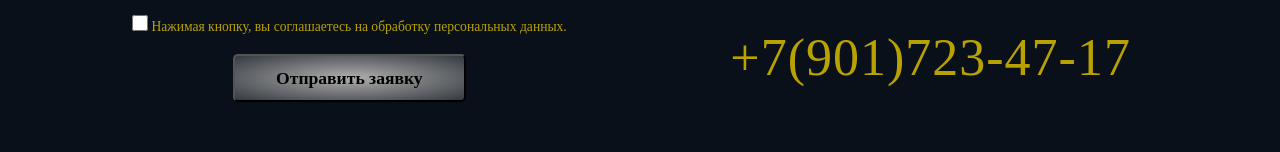
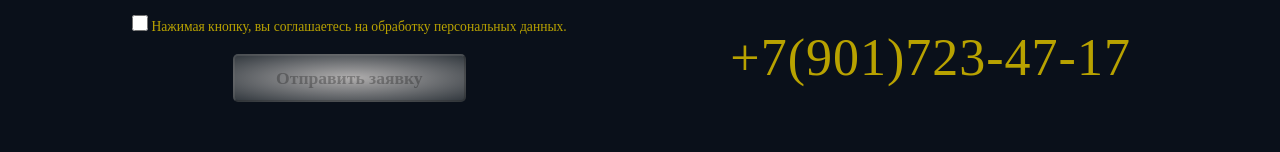
Before and after one commit to AnigalHub/Valencia, a Nuxt app: page / in a window 1280 px wide. Shown: the part 2140-2292 px from the top of the page. Built offline with nearby package versions, Linux system fonts and the light colour scheme.

Commit message:
добавлен computed

```diff
--- a/components/secondary_pages/send_form.vue
+++ b/components/secondary_pages/send_form.vue
@@ -6,8 +6,9 @@
       <label for="phone">Ваш телефон:</label>
       <input v-model="feedback.phone" type="tel" class="form-control" v-mask="'+7 (###) ###-##-##'" id="phone" name="phone" data-validation-required-message="Пожалуйста, введите Номер телефона">
       <p class="text_descr" style="text-align: center;">
-        <input type="checkbox" class="checkbox"/> Нажимая кнопку, вы соглашаетесь на обработку персональных данных.</p>
-      <button type="submit">Отправить заявку</button>
+        <input type="checkbox" class="checkbox"/> Нажимая кнопку, вы соглашаетесь на обработку персональных данных.
+      </p>
+      <button type="submit" :disabled="buttonDisabled" >Отправить заявку</button>
     </form>
   </div>
 </template>
@@ -25,6 +26,14 @@
           }
         }
       },
+      computed:{
+        buttonDisabled(){
+          if (this.feedback.name && this.feedback.phone) {
+            return false;
+          }
+          return true;
+        },
+      },
     }
 </script>
 
```
